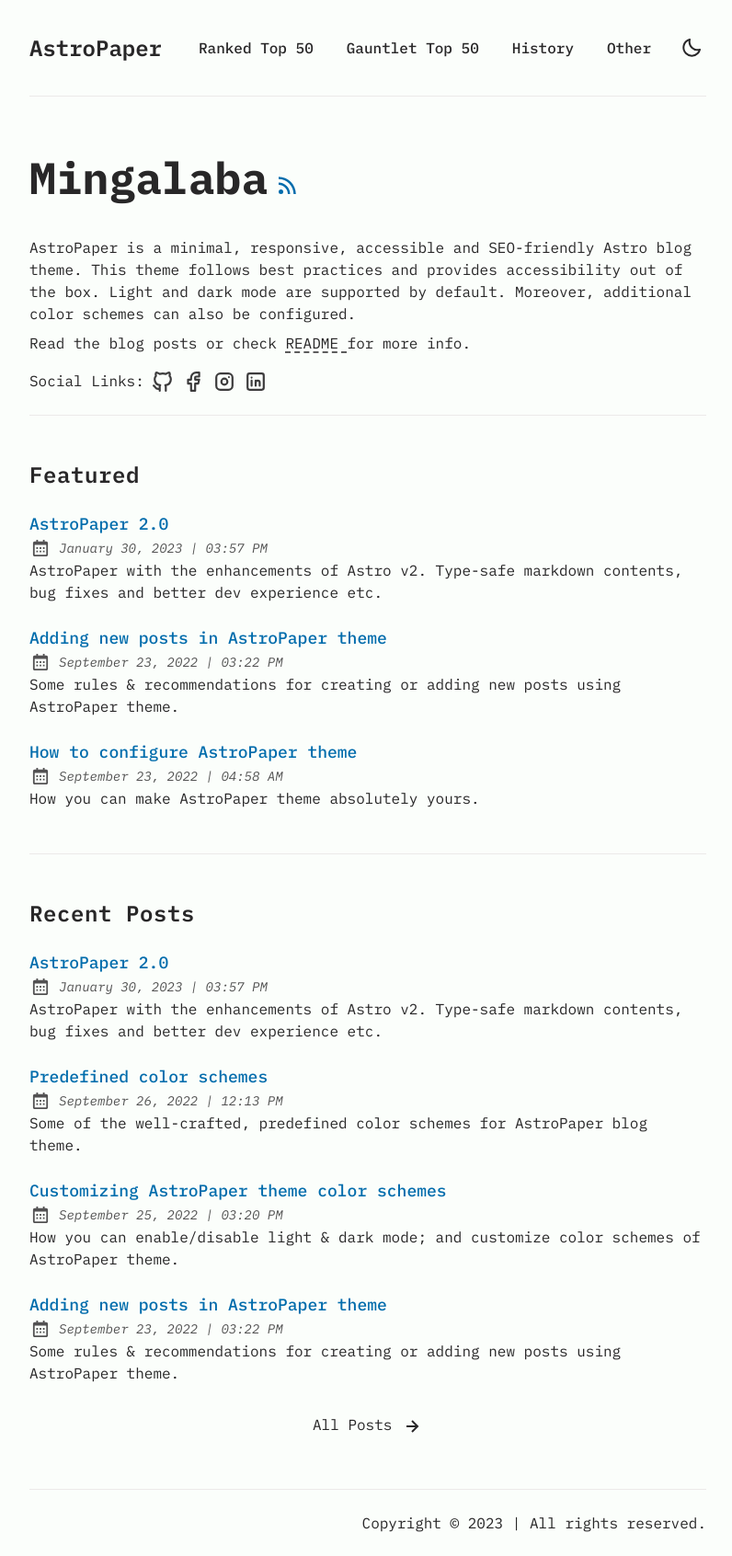
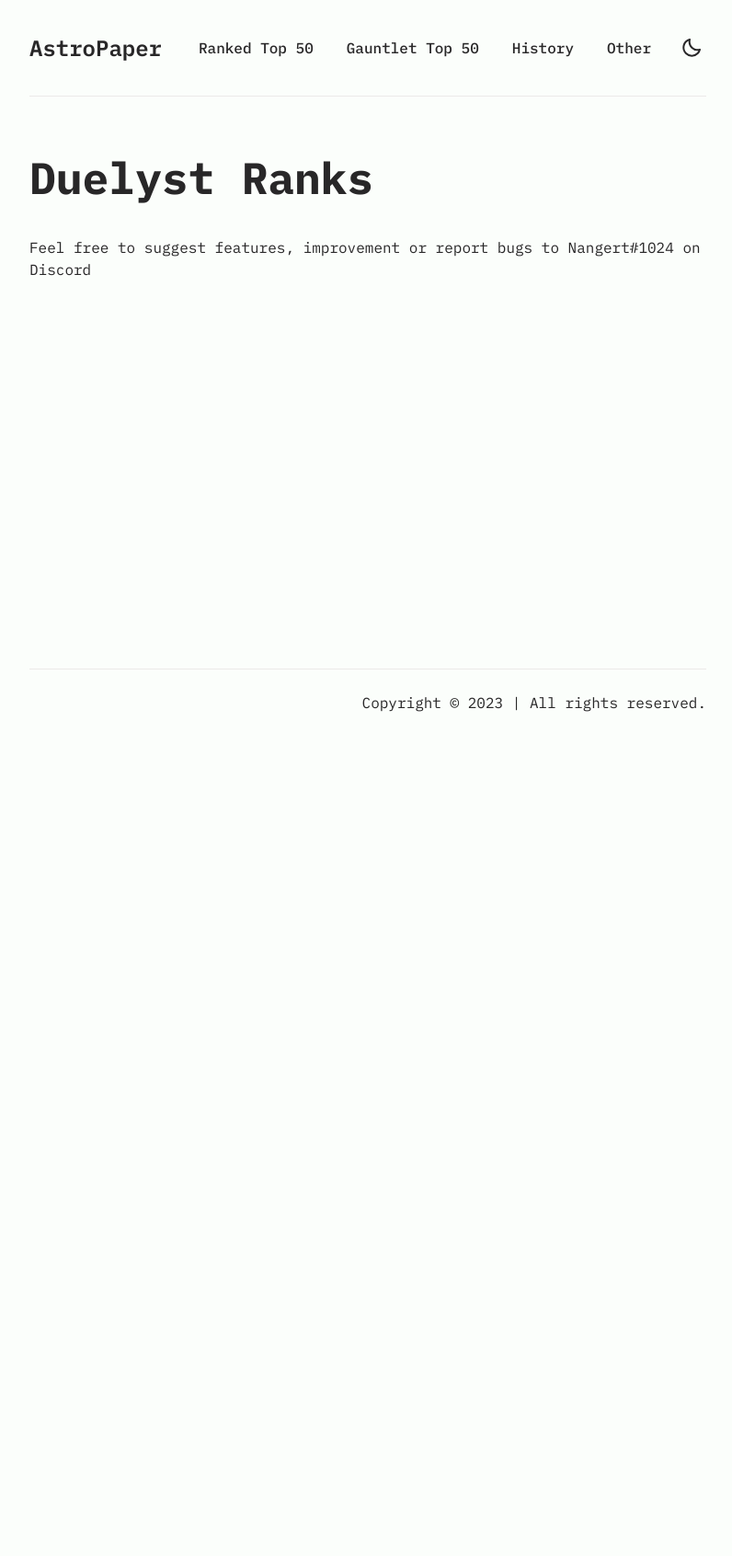
Before and after one commit to nangert/opposite-osiris, an Astro site: page / in a window 1280 px wide. Shown: the whole page at 92% size, without its empty margins (240-1036 px from the left). After the commit the page ends 800 px from the top, so only its background shows below. Built offline with nearby package versions, Linux system fonts and the light colour scheme; Astro itself is replaced by a stand-in of ours; some packages are replaced by stand-ins of ours.

Commit message:
updated index

```diff
--- a/src/pages/index.astro
+++ b/src/pages/index.astro
@@ -23,97 +23,12 @@ const socialCount = SOCIALS.filter(social => social.active).length;
   <Header />
   <main id="main-content">
     <section id="hero">
-      <h1>Mingalaba</h1>
-      <a
-        target="_blank"
-        href="/rss.xml"
-        class="rss-link"
-        aria-label="rss feed"
-        title="RSS Feed"
-      >
-        <svg xmlns="http://www.w3.org/2000/svg" class="rss-icon"
-          ><path
-            d="M19 20.001C19 11.729 12.271 5 4 5v2c7.168 0 13 5.832 13 13.001h2z"
-          ></path><path
-            d="M12 20.001h2C14 14.486 9.514 10 4 10v2c4.411 0 8 3.589 8 8.001z"
-          ></path><circle cx="6" cy="18" r="2"></circle>
-        </svg>
-      </a>
+      <h1>Duelyst Ranks</h1>
 
       <p>
-        AstroPaper is a minimal, responsive, accessible and SEO-friendly Astro
-        blog theme. This theme follows best practices and provides accessibility
-        out of the box. Light and dark mode are supported by default. Moreover,
-        additional color schemes can also be configured.
+        Feel free to suggest features, improvement or report bugs to
+        Nangert#1024 on Discord
       </p>
-      <p>
-        Read the blog posts or check
-        <LinkButton
-          className="hover:text-skin-accent underline underline-offset-4 decoration-dashed"
-          href="https://github.com/satnaing/astro-paper#readme"
-        >
-          README
-        </LinkButton> for more info.
-      </p>
-      {
-        // only display if at least one social link is enabled
-        socialCount > 0 && (
-          <div class="social-wrapper">
-            <div class="social-links">Social Links:</div>
-            <Socials />
-          </div>
-        )
-      }
-    </section>
-
-    <Hr />
-
-    {
-      featuredPosts.length > 0 && (
-        <>
-          <section id="featured">
-            <h2>Featured</h2>
-            <ul>
-              {featuredPosts.map(({ data }) => (
-                <Card
-                  href={`/posts/${slugify(data)}`}
-                  frontmatter={data}
-                  secHeading={false}
-                />
-              ))}
-            </ul>
-          </section>
-          <Hr />
-        </>
-      )
-    }
-
-    <section id="recent-posts">
-      <h2>Recent Posts</h2>
-      <ul>
-        {
-          sortedPosts.map(
-            ({ data }, index) =>
-              index < 4 && (
-                <Card
-                  href={`/posts/${slugify(data)}`}
-                  frontmatter={data}
-                  secHeading={false}
-                />
-              )
-          )
-        }
-      </ul>
-      <div class="all-posts-btn-wrapper">
-        <LinkButton href="/posts">
-          All Posts
-          <svg xmlns="http://www.w3.org/2000/svg"
-            ><path
-              d="m11.293 17.293 1.414 1.414L19.414 12l-6.707-6.707-1.414 1.414L15.586 11H6v2h9.586z"
-            ></path>
-          </svg>
-        </LinkButton>
-      </div>
     </section>
   </main>
 
```
